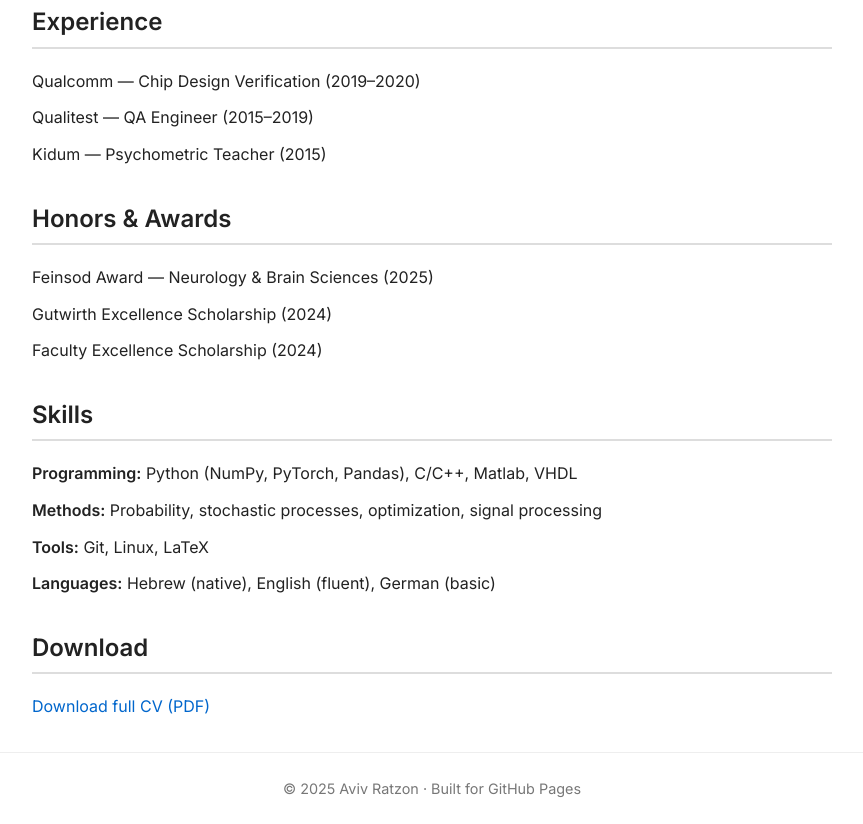
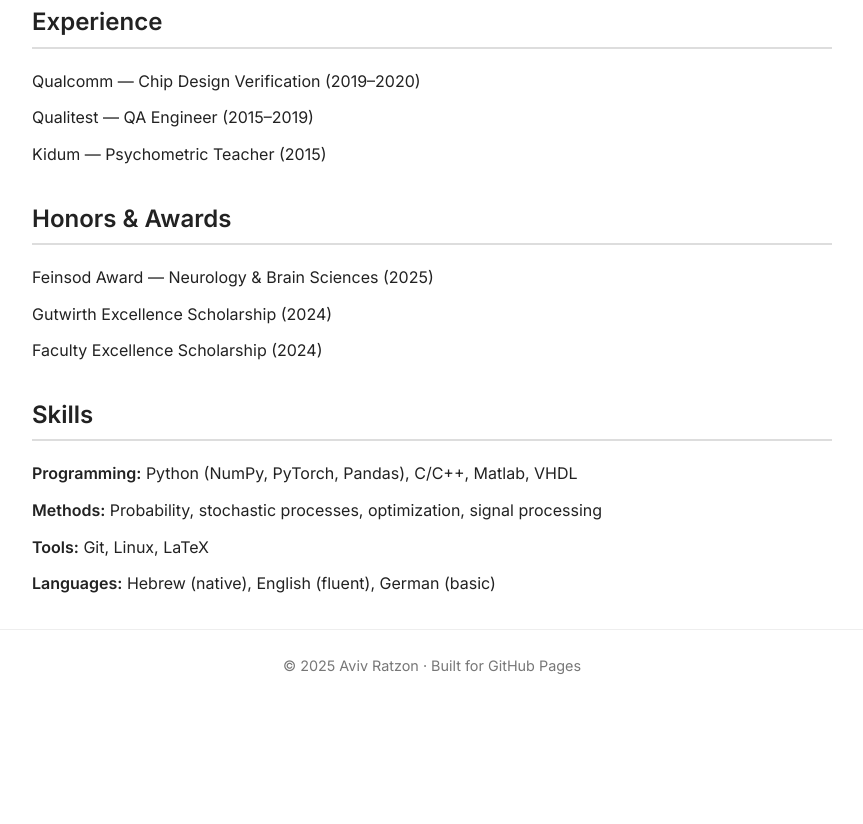
Before and after one commit to Aviv-Ratzon/aviv-ratzon.github.io, a plain HTML site: page index.html in a window 1280 px wide. Shown: the part 1183-2007 px from the top of the page, without its empty margins (208-1071 px from the left). After the commit the page ends 1884 px from the top, so only its background shows below. Drawn offline with Linux system fonts and the light colour scheme.

Commit message:
Revise contact links and remove CV download
Updated contact information and removed CV download section.

```diff
--- a/index.html
+++ b/index.html
@@ -49,7 +49,7 @@
     <img src="image.png" alt="Profile photo" class="profile-pic">
     <h1>Aviv Ratzon</h1>
     <p>PhD Candidate · Computational & Theoretical Neuroscience · Technion</p>
-    <p><a href="mailto:aviv2545@gmail.com">aviv2545@gmail.com</a> · <a href="https://scholar.google.com/citations?user=zl0zumQAAAAJ&hl=iw&oi=ao">Google Scholar</a> · <a href="https://github.com/Aviv-Ratzon" target="_blank">GitHub</a> · <a href="https://www.linkedin.com/in/aviv-ratzon/" target="_blank">LinkedIn</a></p>
+    <p><a href="mailto:aviv2545@gmail.com">aviv2545@gmail.com</a> · <a href="CV-Aviv-Ratzon.pdf" download>CV</a> · <a href="https://scholar.google.com/citations?user=zl0zumQAAAAJ&hl=iw&oi=ao">Google Scholar</a> · <a href="https://github.com/Aviv-Ratzon" target="_blank">GitHub</a> · <a href="https://www.linkedin.com/in/aviv-ratzon/" target="_blank">LinkedIn</a></p>
   </header>
 
   <main>
@@ -112,10 +112,6 @@
       </ul>
     </section>
 
-    <section>
-      <h2>Download</h2>
-      <p><a href="CV-Aviv-Ratzon.pdf" download>Download full CV (PDF)</a></p>
-    </section>
   </main>
 
   <footer>
```
